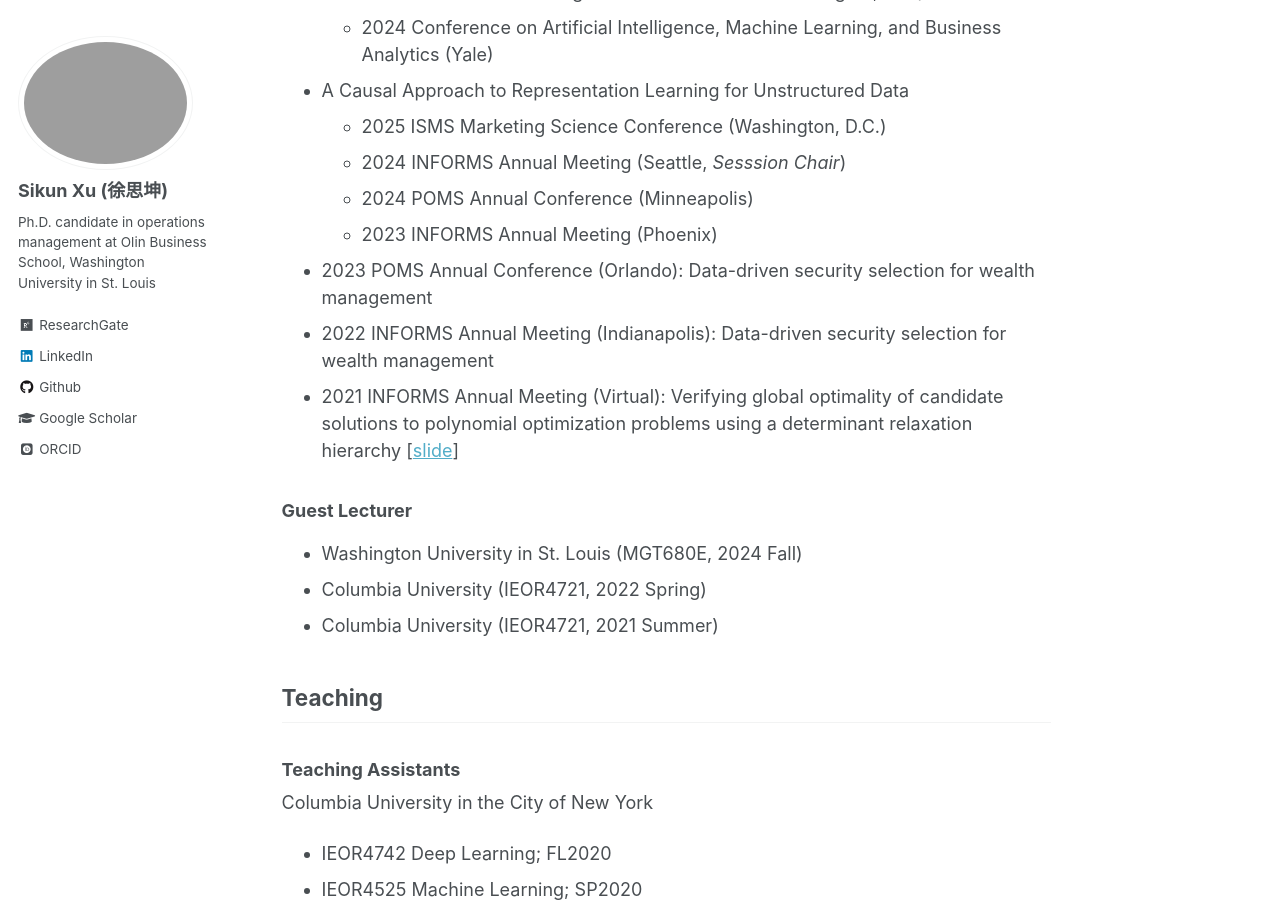
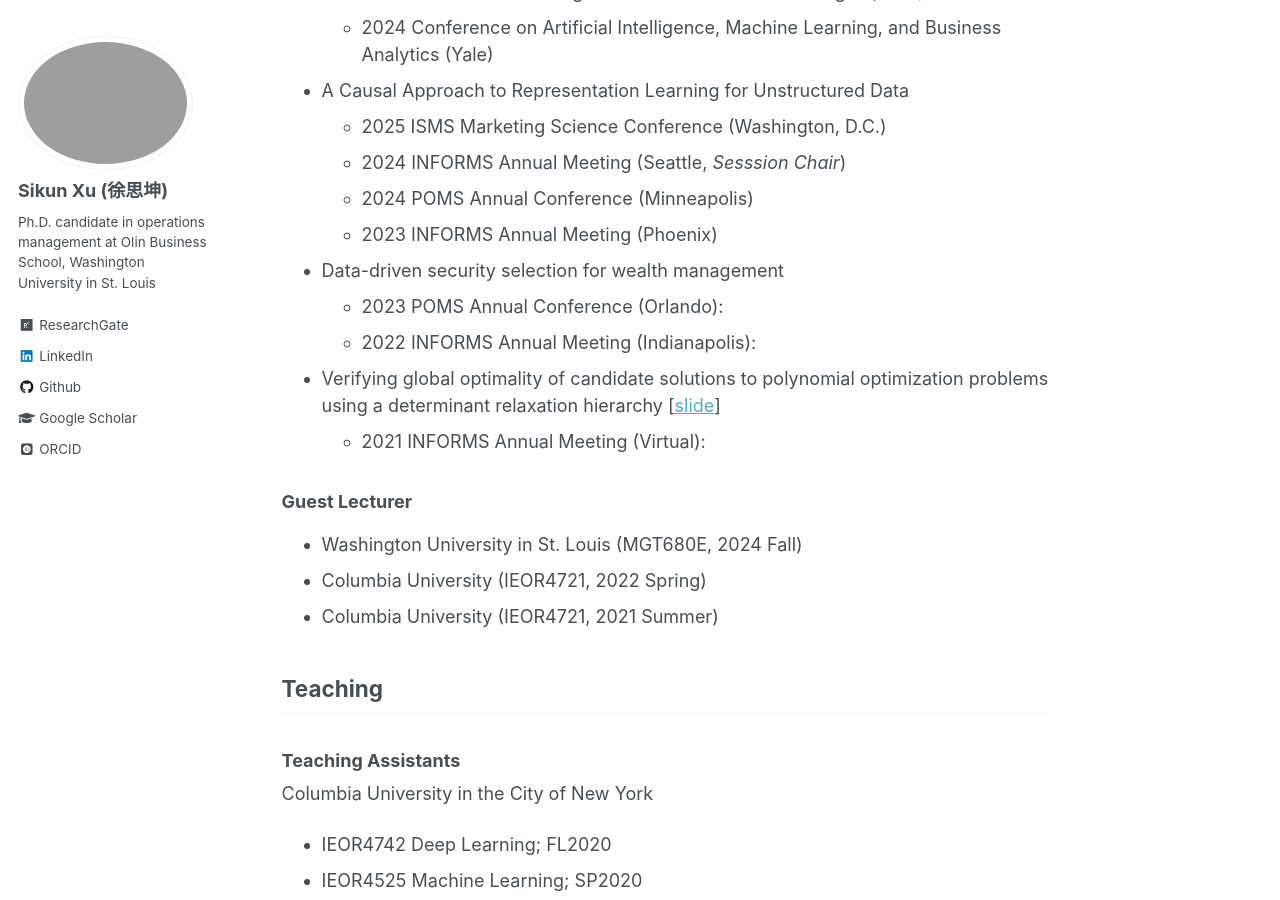
Before and after one commit to iamsikun/iamsikun.github.io, a Jekyll site: the page built from _pages/about.md, in a window 1280 px wide and 900 px high, scrolled down 1534 px. Built offline with Jekyll 4.4.1, drawn with Linux system fonts in a browser that asks for light colours; some web fonts are replaced.

Commit message:
Reorganize talks

```diff
--- a/_pages/about.md
+++ b/_pages/about.md
@@ -47,9 +47,12 @@ I am a Ph.D. candidate in at Olin Business School, Washington University in St.
     * 2024 POMS Annual Conference (Minneapolis)
     * 2023 INFORMS Annual Meeting (Phoenix)
 
-* 2023 POMS Annual Conference (Orlando): Data-driven security selection for wealth management
-* 2022 INFORMS Annual Meeting (Indianapolis): Data-driven security selection for wealth management
-* 2021 INFORMS Annual Meeting (Virtual): Verifying global optimality of candidate solutions to polynomial optimization problems using a determinant relaxation hierarchy \[[slide](https://wustl.box.com/s/uual8yxs54isfz5jmm42p1ekuasds4h3)\]
+* Data-driven security selection for wealth management
+    * 2023 POMS Annual Conference (Orlando):
+    * 2022 INFORMS Annual Meeting (Indianapolis):
+
+* Verifying global optimality of candidate solutions to polynomial optimization problems using a determinant relaxation hierarchy \[[slide](https://wustl.box.com/s/uual8yxs54isfz5jmm42p1ekuasds4h3)\]
+    * 2021 INFORMS Annual Meeting (Virtual):
 
 ### Guest Lecturer
 * Washington University in St. Louis (MGT680E, 2024 Fall)
```
